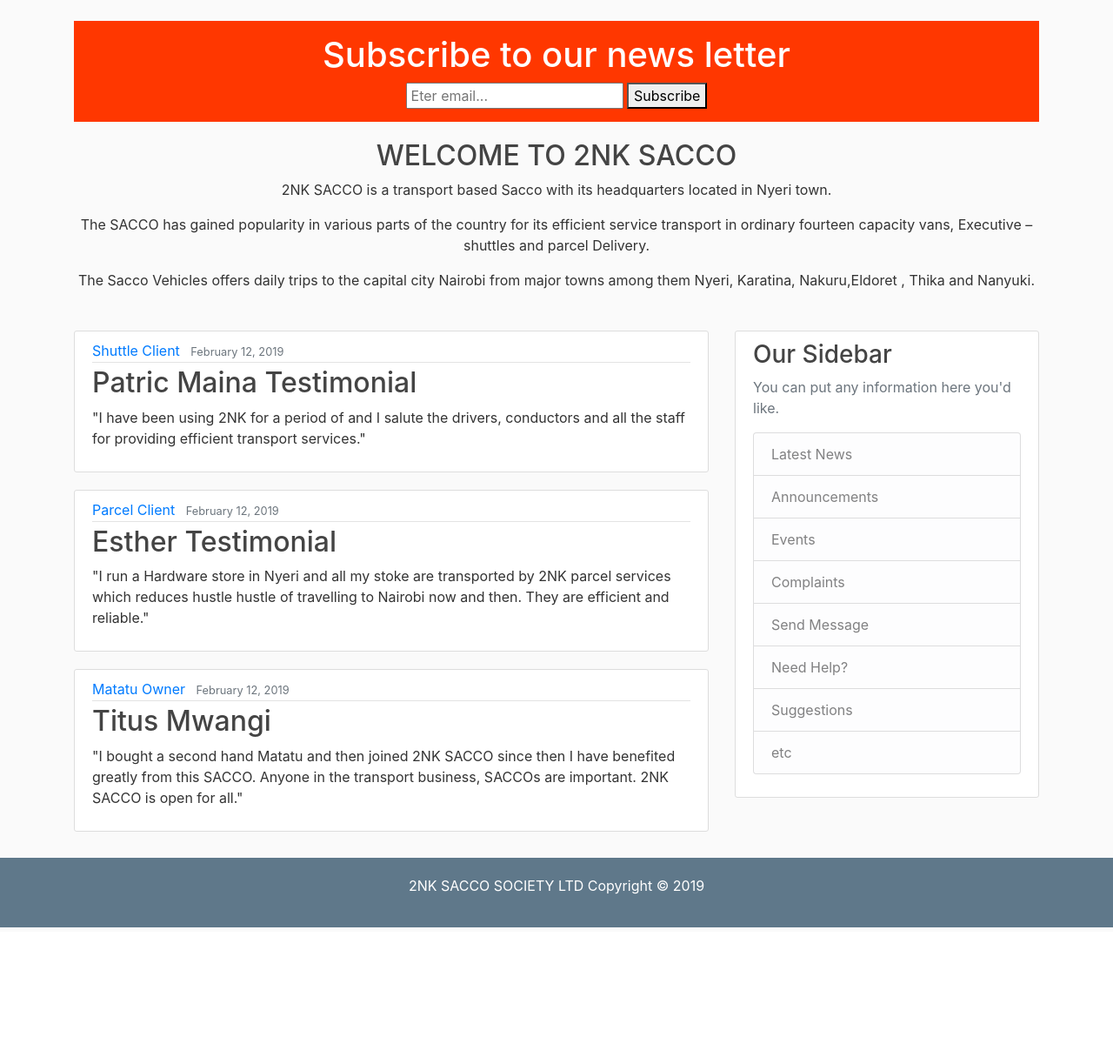
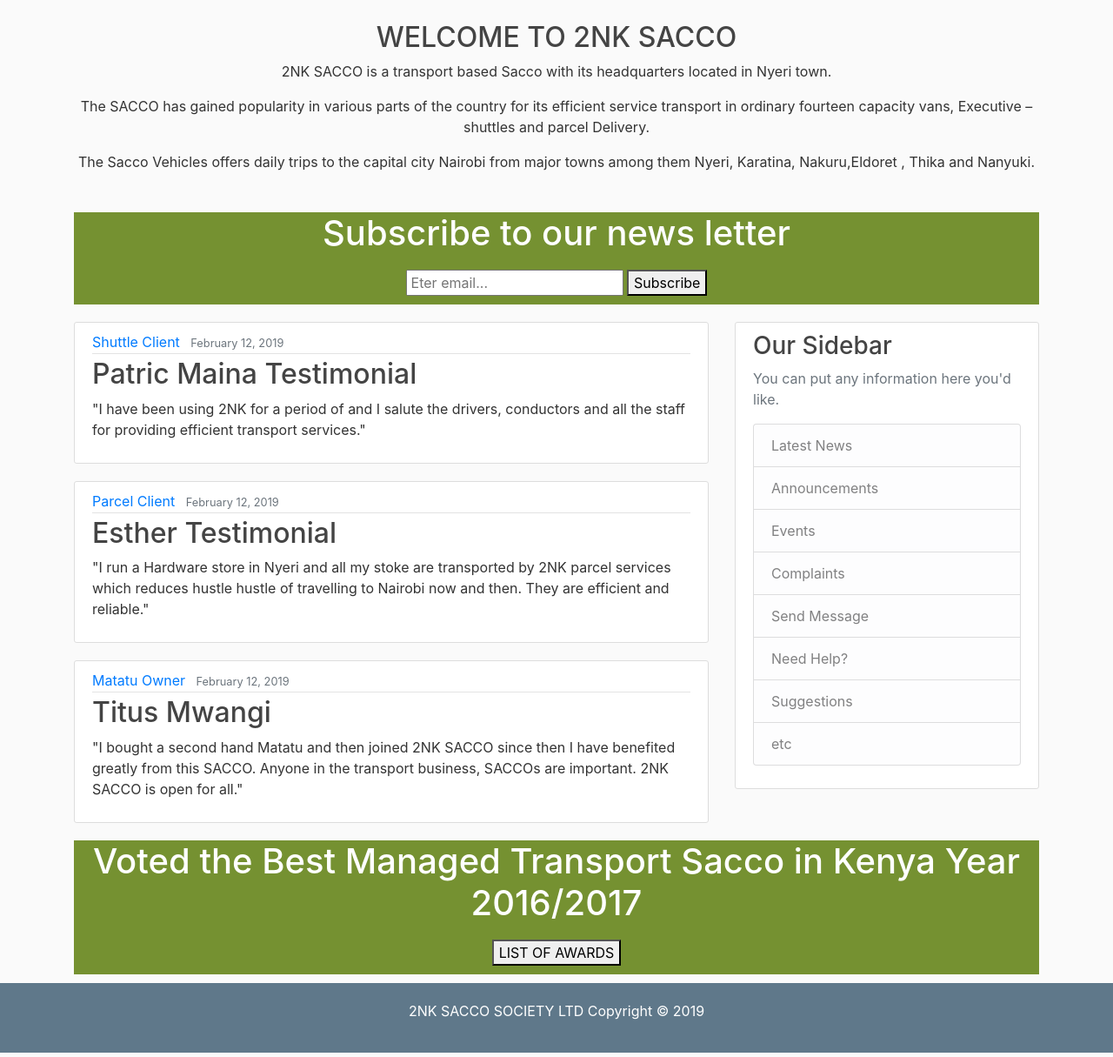
Before and after one commit to ebarasa/2nk-sacco, a Django app: page / in a window 1280 px wide. Shown: the part 56-1271 px from the top of the page at 87% size. Before the commit the page ends 1122 px from the top, so only its background shows below. Run offline with Django 3.2, Linux system fonts and the light colour scheme; some libraries are stand-ins or nearby versions.

Commit message:
all changes

```diff
--- a/blog/static/blog/main.css
+++ b/blog/static/blog/main.css
@@ -107,9 +107,9 @@ a.article-title:hover {
 }
 
 .news {
-  padding: 15px;
+  padding: 0px;
   color: #ffffff;
-  background: #ff3700;
+  background: #759131;
   margin-bottom: 20px;
 }
 .news h1{
@@ -118,6 +118,7 @@ a.article-title:hover {
 }
 
 .news form{
+  padding: 10px;
   text-align:center;
 }
 
@@ -126,3 +127,18 @@ a.article-title:hover {
   height: 30px;
   width: 250px;
 }
+
+.bot {
+  background: #759131;
+  text-align: center;
+}
+
+.bot h1 {
+  color:  #ffffff;
+  text-align: center;
+}
+
+.bot form{
+  padding: 10px;
+  text-align:center;
+}
--- a/blog/templates/blog/base.html
+++ b/blog/templates/blog/base.html
@@ -47,17 +47,16 @@
 	</header>
 
 	<main role="main" class="container">
-		<div class="news">
-			{% block news %}{% endblock %}
-		</div>
-	</main>
-
-	<main role="main" class="container">
 		<div class="mid">
 			{% block mid %}{% endblock %}
 		</div>
 	</main>
 
+	<main role="main" class="container">
+		<div class="news">
+			{% block news %}{% endblock %}
+		</div>
+	</main>
 
 	<main role="main" class="container">
 	  <div class="row">
@@ -91,6 +90,13 @@
 		</div>
 	</main>
 
+
+	<main role="main" class="container">
+		<div class="bot">
+			{% block bot %}{% endblock %}
+		</div>
+	</main>
+
 	<div class="footer">
 		<p>2NK SACCO SOCIETY LTD Copyright &copy; 2019</p>
 	</div>
--- a/blog/templates/blog/home.html
+++ b/blog/templates/blog/home.html
@@ -1,4 +1,13 @@
 {% extends "blog/base.html" %}
+
+{% block mid %}
+	<h2>WELCOME TO 2NK SACCO</h2>
+	<p>
+	2NK SACCO is a transport based Sacco with its headquarters located in Nyeri town.</p>
+	<p> The SACCO has gained popularity in various parts of the country for its efficient service transport in ordinary fourteen capacity vans, Executive – shuttles and parcel Delivery.</p>
+	<p>The Sacco Vehicles offers daily trips to the capital city Nairobi from major towns among them  Nyeri, Karatina, Nakuru,Eldoret , Thika  and Nanyuki.</p>
+{% endblock %}
+
 {% block news %}
 			<h1>Subscribe to our news letter</h1>
 			<form>
@@ -7,13 +16,7 @@
 			</form>
 {% endblock %}
 
-{% block mid %}
-	<h2>WELCOME TO 2NK SACCO</h2>
-	<p>
-	2NK SACCO is a transport based Sacco with its headquarters located in Nyeri town.</p>
-	<p> The SACCO has gained popularity in various parts of the country for its efficient service transport in ordinary fourteen capacity vans, Executive – shuttles and parcel Delivery.</p>
-	<p>The Sacco Vehicles offers daily trips to the capital city Nairobi from major towns among them  Nyeri, Karatina, Nakuru,Eldoret , Thika  and Nanyuki.</p>
-{% endblock %}
+
 {% block content %}
 
 	{% for post in posts %}
@@ -30,3 +33,12 @@
 	{% endfor %}
 
 {% endblock content %}
+
+{% block bot %}
+
+	<h1>Voted the Best Managed Transport Sacco in Kenya Year 2016/2017</h1>
+	<form>
+		<button type="submit" class="button_1">LIST OF AWARDS</button>
+	</form>
+
+{% endblock %}
```
